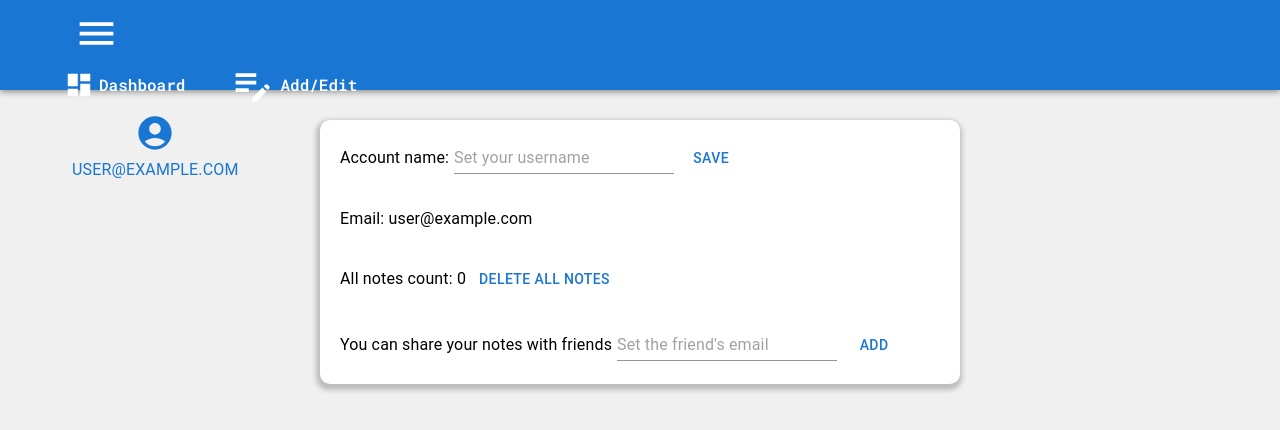
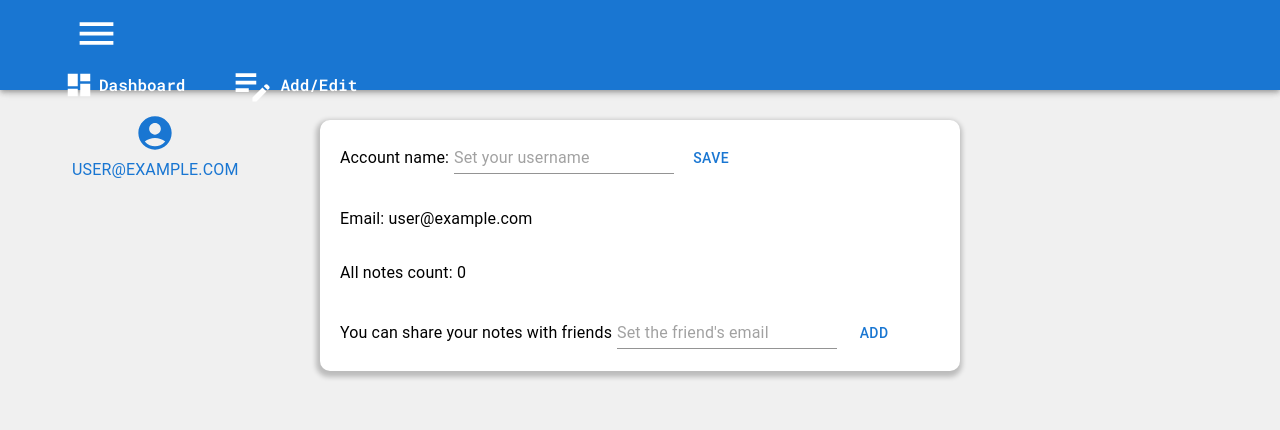
Before and after one commit to MaksSamohin/notes-app, a Next.js app: page /personalcabinet in a window 1280 px wide. Shown: the top 430 px of the page. Built offline with nearby package versions, Linux system fonts and the light colour scheme; no server answers; the database is empty; sample sign-in values are in the browser's storage.

Commit message:
fix: delete notes showing fix

```diff
--- a/src/components/AccountInfo/AccountInfo.tsx
+++ b/src/components/AccountInfo/AccountInfo.tsx
@@ -75,7 +75,9 @@ export default function AccountInfo() {
         </Box>
         <Box className={styles.accountNotes}>
           <Typography>All notes count: {notes.length}</Typography>
-          <Button onClick={handleOpen}>Delete all notes</Button>
+          {notes.length > 0 && (
+            <Button onClick={handleOpen}>Delete all notes</Button>
+          )}
         </Box>
         <Box className={styles.shareNotes}>
           <Typography>You can share your notes with friends</Typography>
```
